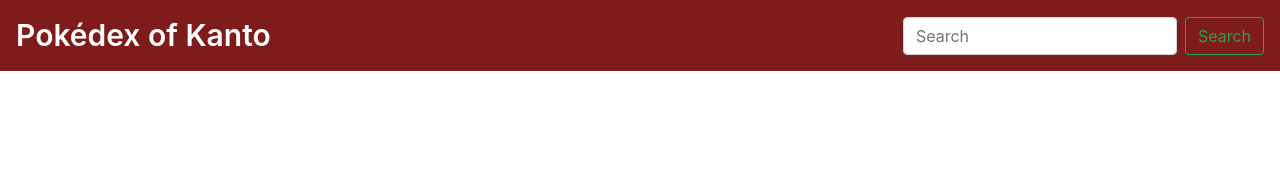
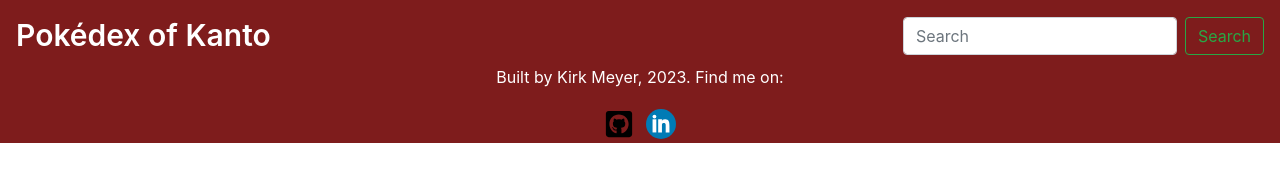
Before and after one commit to Kirkenstocks/pokedex, a plain HTML site: page index.html in a window 1280 px wide. Drawn offline with nearby package versions, Linux system fonts and the light colour scheme; no server answers.

Commit message:
Added footer with content

```diff
--- a/index.html
+++ b/index.html
@@ -44,6 +44,13 @@
     </div>
   </div>
 
+  <footer>
+    <p>Built by Kirk Meyer, 2023. Find me on:</p>
+      <div class="social-media">
+          <a href="https://github.com/Kirkenstocks" target="_blank"><img src="img/github_icon.svg" alt="Github logo" class="p-1"></a>
+          <a href="https://www.linkedin.com/in/kirk-meyer-19622a103/" target="_blank"><img src="img/linkedin_icon.svg" alt="LinkedIn logo" class="p-1"></a>
+      </div>
+  </footer>
   <script src="https://code.jquery.com/jquery-3.3.1.min.js" integrity="sha256-FgpCb/KJQlLNfOu91ta32o/NMZxltwRo8QtmkMRdAu8=" crossorigin="anonymous"></script>
   <script src="https://cdn.jsdelivr.net/npm/popper.js@1.14.7/dist/umd/popper.min.js" integrity="sha384-UO2eT0CpHqdSJQ6hJty5KVphtPhzWj9WO1clHTMGa3JDZwrnQq4sF86dIHNDz0W1" crossorigin="anonymous"></script>
   <script src="https://cdn.jsdelivr.net/npm/bootstrap@4.3.1/dist/js/bootstrap.min.js" integrity="sha384-JjSmVgyd0p3pXB1rRibZUAYoIIy6OrQ6VrjIEaFf/nJGzIxFDsf4x0xIM+B07jRM" crossorigin="anonymous"></script>
```
